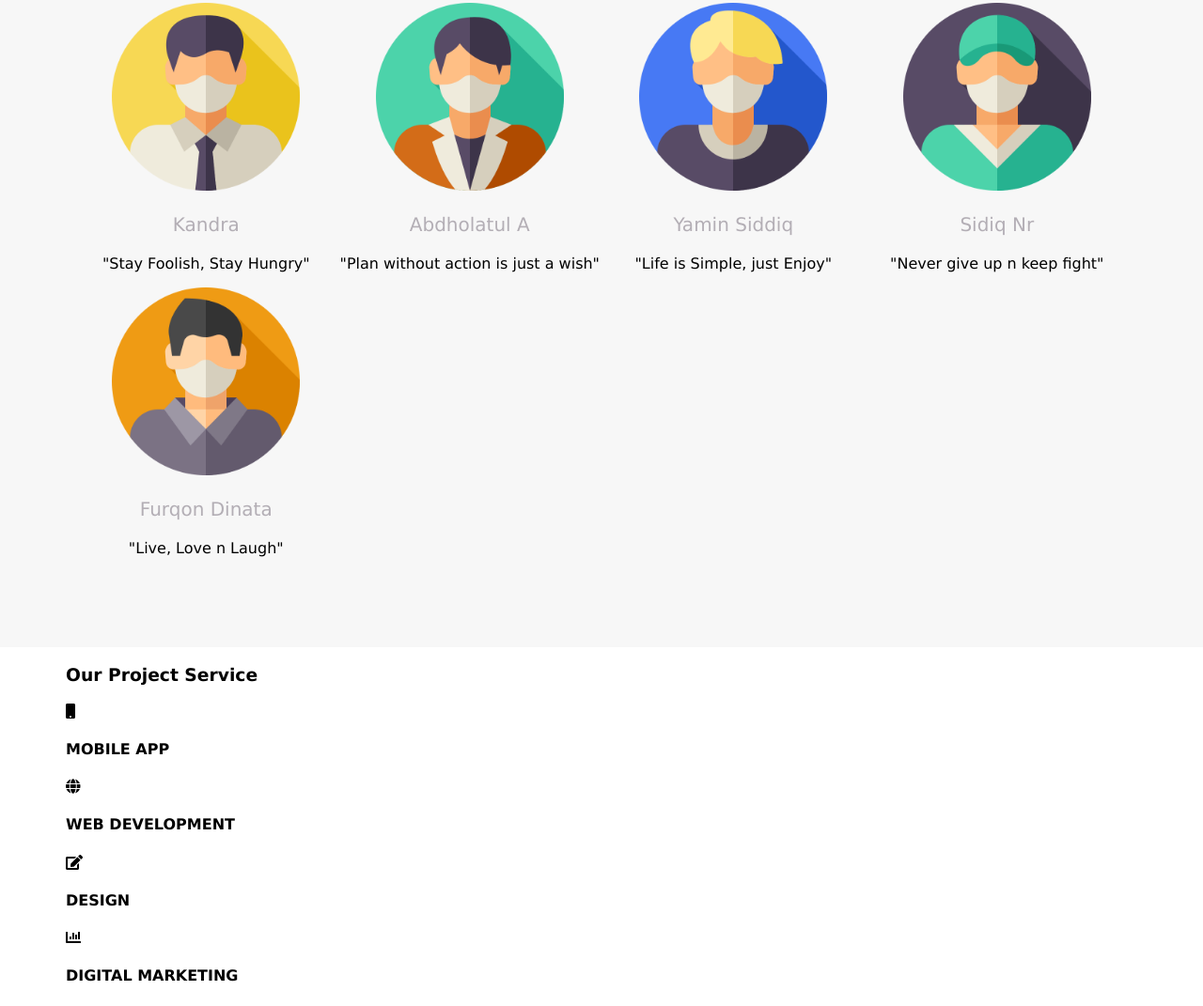
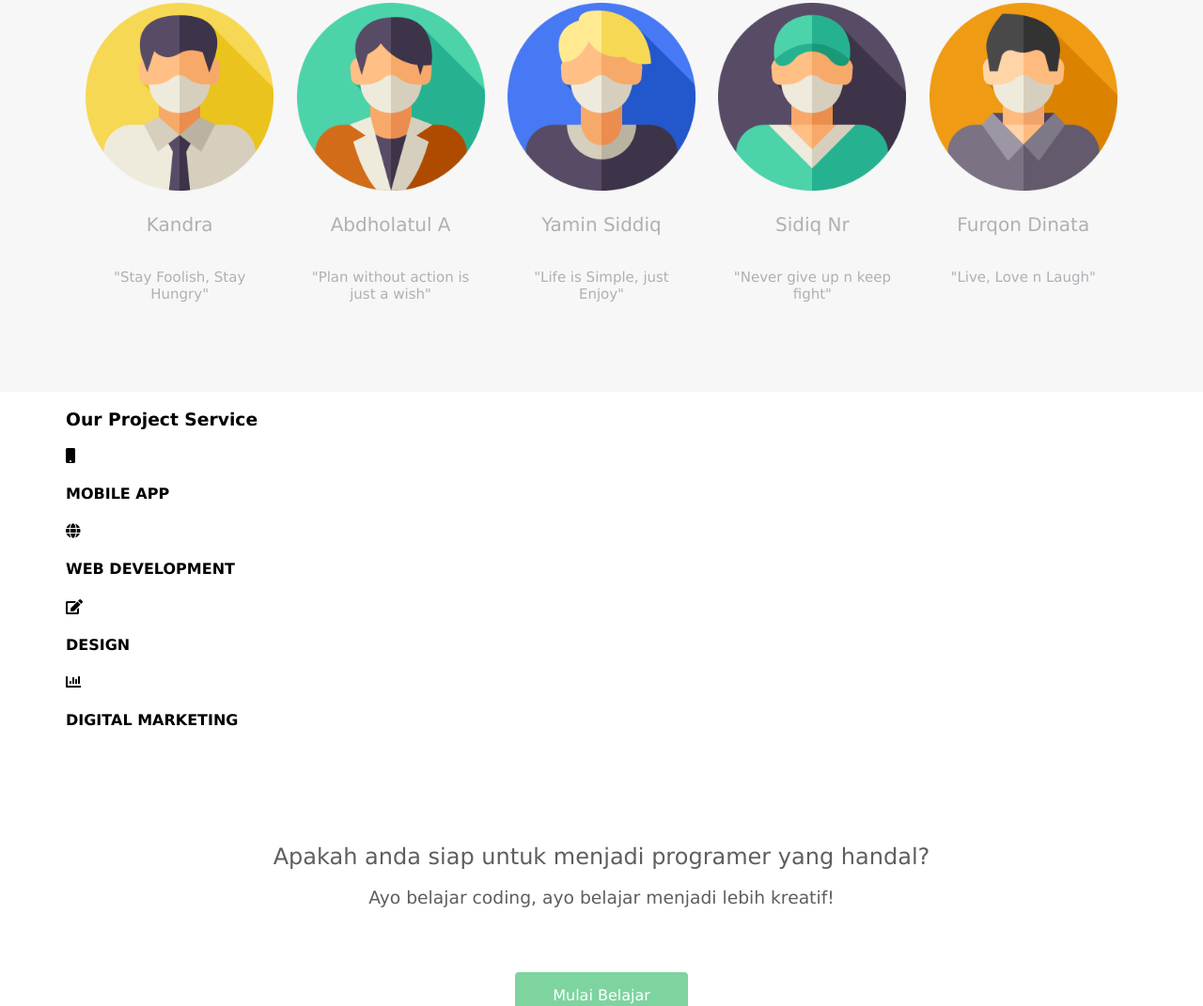
Before and after one commit to kandra-id/proyek-dts-web-b-11, a plain HTML site: page index.html in a window 1280 px wide. Shown: the part 794-1865 px from the top of the page at 94% size. Drawn offline with Linux system fonts and the light colour scheme.

Commit message:
Update stylesheet.css

```diff
--- a/stylesheet.css
+++ b/stylesheet.css
@@ -150,7 +150,7 @@ header {
 
 .lesson {
   float: left;
-  width: 25%;
+  width: 20%;
 }
 
 .lesson-icon {
@@ -165,6 +165,13 @@ header {
   font-size: 20px;
 }
 
+.text-contents {
+  width: 80%;
+  display: inline-block;
+  margin-top: 15px;
+  font-size: 15px;
+  color: #b3aeb5;
+}
 
 .heading h3 {
   font-weight: normal;
```
